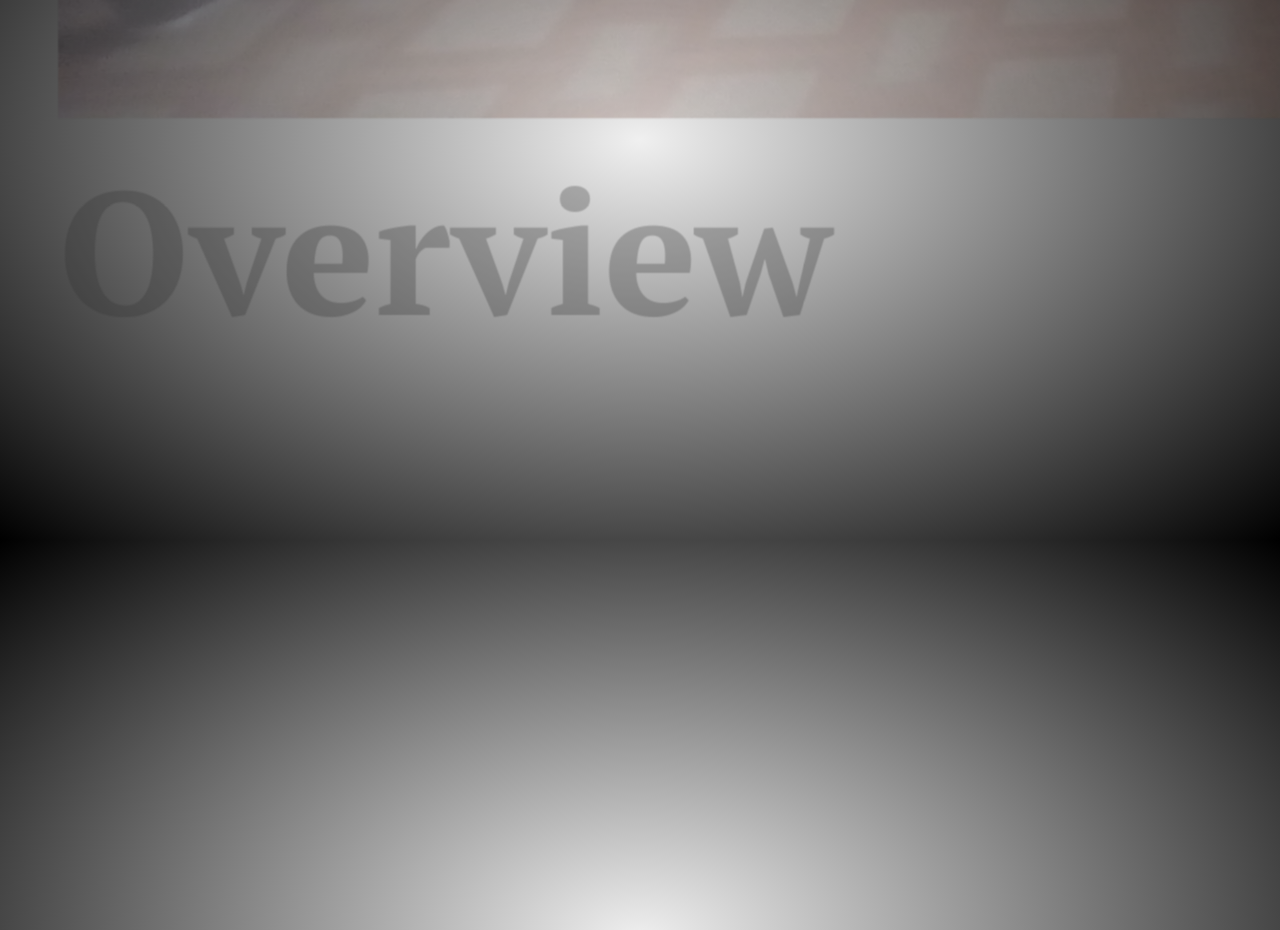
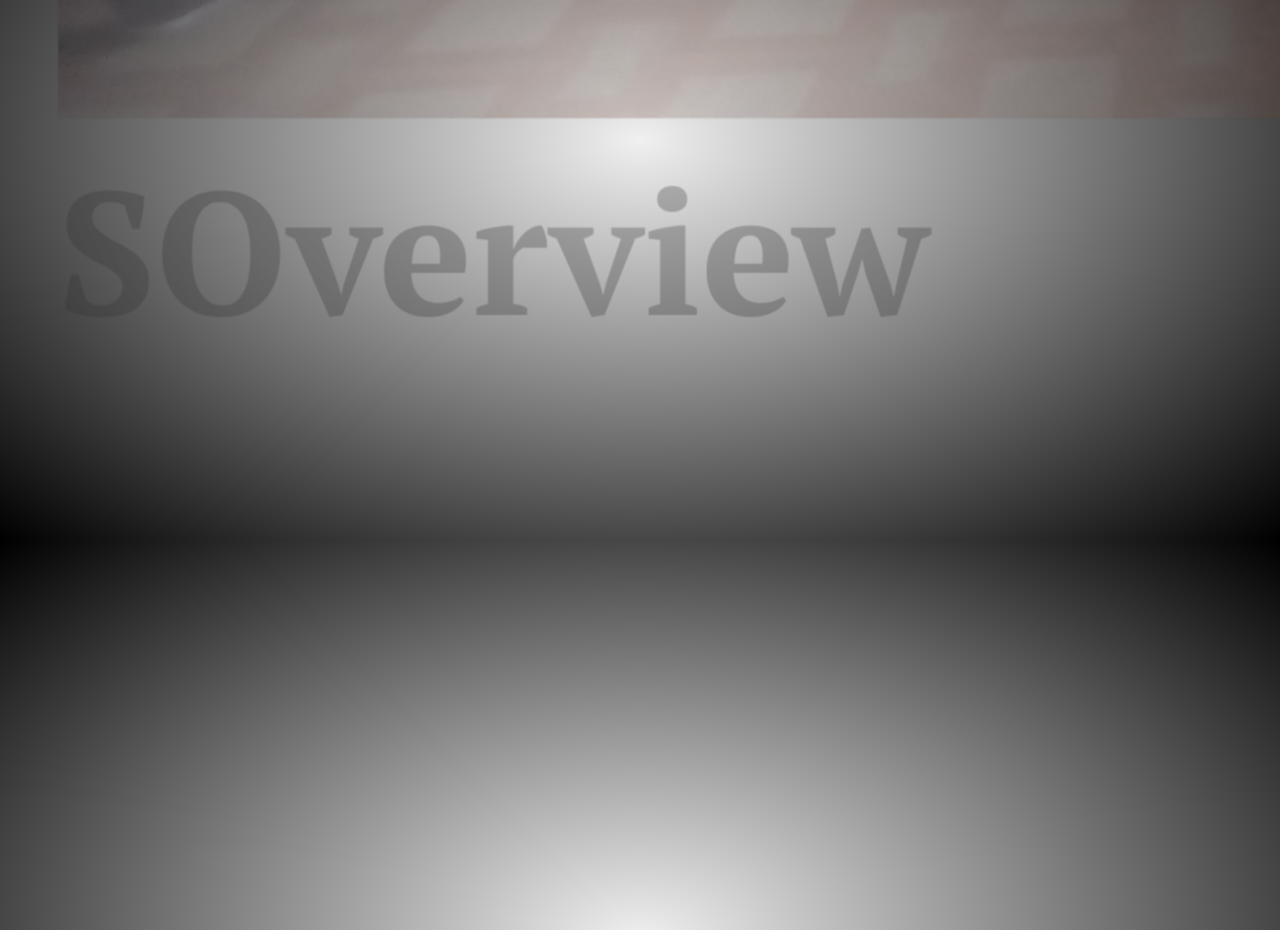
Before and after one commit to BrianJerardi/impress-devnation-docker, a website: page content/index.html in a window 1280 px wide. Shown: the part 1060-1990 px from the top of the page. Drawn offline with nearby package versions, Linux system fonts and the light colour scheme.

Commit message:
Added mistake

```diff
--- a/content/index.html
+++ b/content/index.html
@@ -46,7 +46,7 @@
     <!--Landscape Theme 1-->
     <div class="step" data-x="5000" data-y="-3500" data-scale="40">
         <img height="600" width="900" src="IMG_20150623_172136.jpg">
-        <b>Overview</b>
+        <b>SOverview</b>
     </div>
 
     <div class="step" data-x="-1000" data-y="-1500" data-z="1000" data-rotate-x="-20" data-rotate-y="-45"
```
